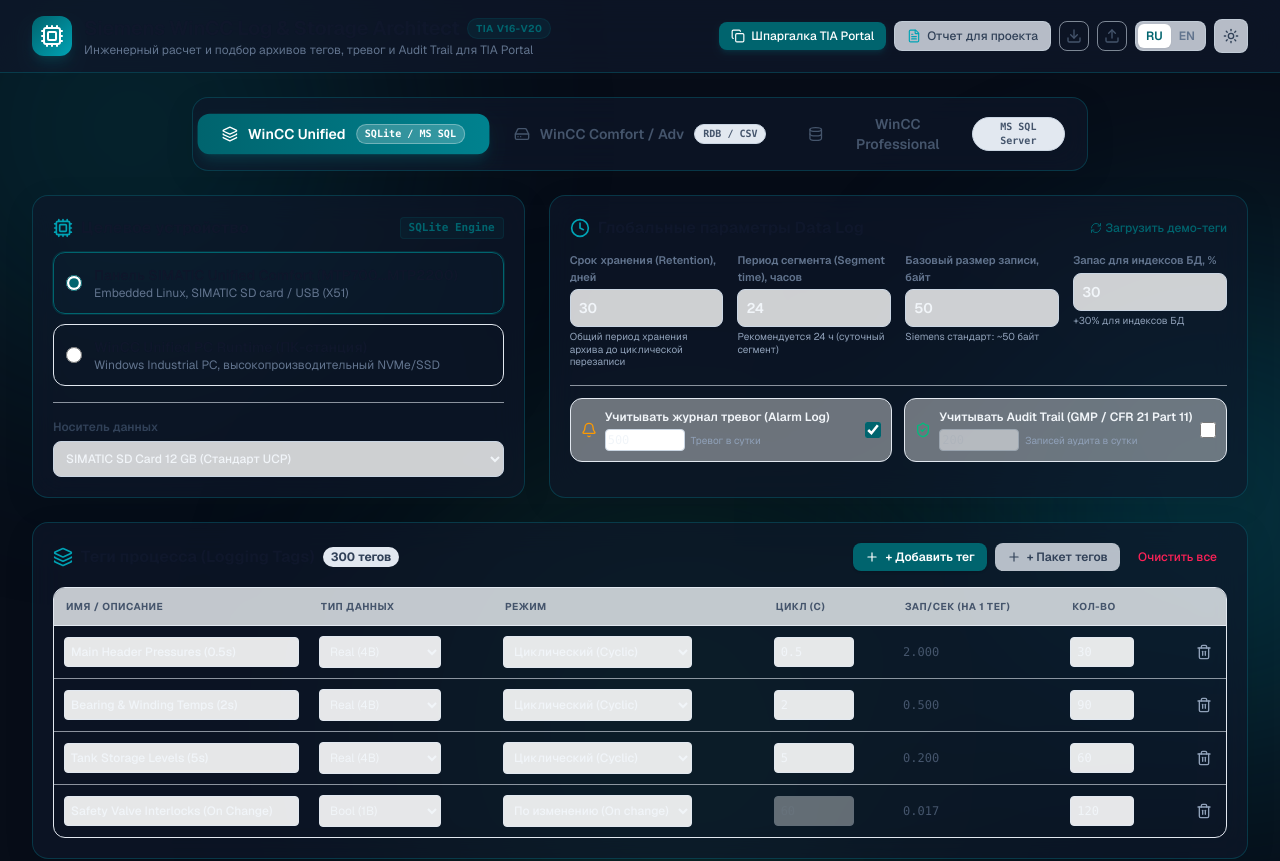
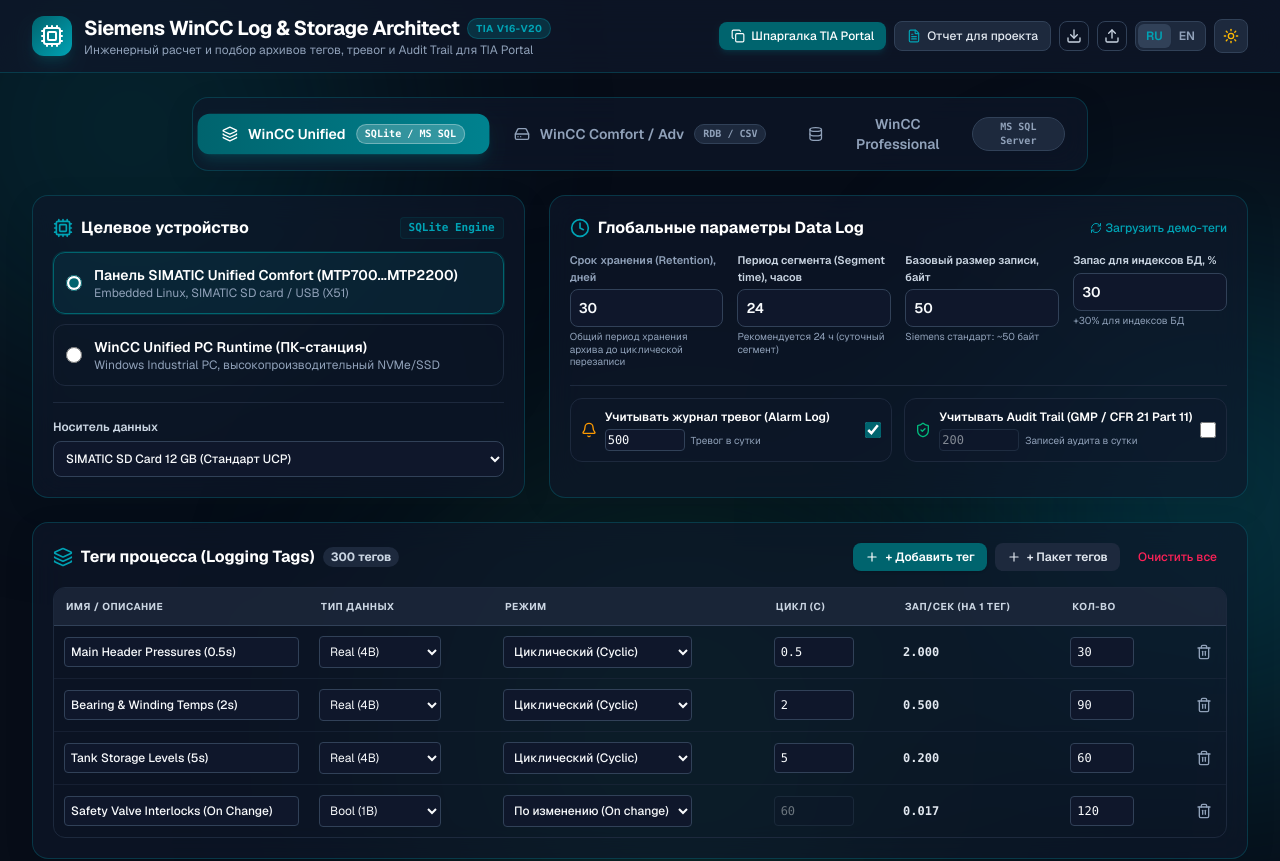
Before and after one commit to M-Galymzhan/wincc-log-architect, a Next.js app: page / in a window 1280 px wide. Shown: the top 861 px of the page. Built offline with nearby package versions, Linux system fonts and the light colour scheme.

Commit message:
fix(ui): resolve dark theme text contrast and tailwind v4 dark variant

```diff
--- a/src/app/globals.css
+++ b/src/app/globals.css
@@ -1,4 +1,6 @@
 @import "tailwindcss";
+
+@custom-variant dark (&:where(.dark, .dark *));
 
 :root {
   --siemens-petrol: #00646E;
@@ -18,8 +20,8 @@
   --bg-color: #070D18;
   --surface-color: rgba(15, 23, 42, 0.75);
   --border-color: rgba(0, 163, 181, 0.25);
-  --text-main: #F1F5F9;
-  --text-muted: #94A3B8;
+  --text-main: #F8FAFC;
+  --text-muted: #CBD5E1;
   --card-bg: rgba(15, 23, 42, 0.65);
 }
 
@@ -30,6 +32,25 @@ body {
   font-family: var(--font-geist-sans), system-ui, -apple-system, sans-serif;
   overflow-x: hidden;
   transition: background-color 0.3s ease, color 0.3s ease;
+}
+
+/* Ensure form controls and dropdowns maintain crisp WCAG AA contrast in all themes */
+input, select, textarea {
+  color: var(--text-main);
+}
+
+input::placeholder, textarea::placeholder {
+  color: var(--text-muted);
+}
+
+option {
+  background-color: #0F172A;
+  color: #F8FAFC;
+}
+
+:root:not(.dark) option {
+  background-color: #FFFFFF;
+  color: #0F172A;
 }
 
 /* Glassmorphism primitives */
--- a/src/components/Header.tsx
+++ b/src/components/Header.tsx
@@ -95,7 +95,7 @@ export const Header: React.FC<HeaderProps> = ({
               className={`px-2 py-1 rounded-md transition-all cursor-pointer ${
                 lang === 'ru'
                   ? 'bg-white dark:bg-slate-700 text-[#00646E] dark:text-[#00A3B5] shadow-xs'
-                  : 'text-slate-500 hover:text-slate-800 dark:hover:text-slate-200'
+                  : 'text-slate-600 dark:text-slate-400 hover:text-slate-900 dark:hover:text-slate-100'
               }`}
             >
               RU
@@ -105,7 +105,7 @@ export const Header: React.FC<HeaderProps> = ({
               className={`px-2 py-1 rounded-md transition-all cursor-pointer ${
                 lang === 'en'
                   ? 'bg-white dark:bg-slate-700 text-[#00646E] dark:text-[#00A3B5] shadow-xs'
-                  : 'text-slate-500 hover:text-slate-800 dark:hover:text-slate-200'
+                  : 'text-slate-600 dark:text-slate-400 hover:text-slate-900 dark:hover:text-slate-100'
               }`}
             >
               EN
--- a/src/components/TrafficGauge.tsx
+++ b/src/components/TrafficGauge.tsx
@@ -48,7 +48,7 @@ export const TrafficGauge: React.FC<TrafficGaugeProps> = ({ rate, maxRate = 800,
         />
       </div>
 
-      <div className="flex justify-between text-[10px] text-slate-400 dark:text-slate-500 font-mono">
+      <div className="flex justify-between text-[10px] text-slate-500 dark:text-slate-400 font-mono font-medium">
         <span>0 ({t.trafficIdle})</span>
         <span>300 ({lang === 'ru' ? 'Вним' : 'Warn'})</span>
         <span>500 ({t.trafficMaxSqlite})</span>
--- a/src/components/tabs/UnifiedTab.tsx
+++ b/src/components/tabs/UnifiedTab.tsx
@@ -179,7 +179,7 @@ export const UnifiedTab: React.FC<UnifiedTabProps> = ({
                   else if (val === 'ssd_custom') gb = config.storageSizeGb || 256;
                   setConfig({ ...config, storageMedium: val, storageSizeGb: gb });
                 }}
-                className="col-span-2 p-2 rounded-lg border border-slate-300 dark:border-slate-700 bg-white/80 dark:bg-slate-900 text-xs font-medium focus:border-[#00646E] focus:ring-2 focus:ring-[#00646E]/20 outline-none"
+                className="col-span-2 p-2 rounded-lg border border-slate-300 dark:border-slate-700 bg-white/80 dark:bg-slate-900 text-xs font-medium text-slate-900 dark:text-slate-100 focus:border-[#00646E] focus:ring-2 focus:ring-[#00646E]/20 outline-none"
               >
                 <option value="sd_512m">SIMATIC SD Card 512 MB</option>
                 <option value="sd_2g">SIMATIC SD Card 2 GB</option>
@@ -191,7 +191,7 @@ export const UnifiedTab: React.FC<UnifiedTabProps> = ({
 
               {config.storageMedium === 'ssd_custom' && (
                 <div className="col-span-2 flex items-center gap-2 mt-1">
-                  <span className="text-xs text-slate-500">{t.storageCustom}:</span>
+                  <span className="text-xs text-slate-700 dark:text-slate-300">{t.storageCustom}:</span>
                   <input
                     type="number"
                     min="1"
@@ -200,9 +200,9 @@ export const UnifiedTab: React.FC<UnifiedTabProps> = ({
                       const val = e.target.value === '' ? 1 : Math.max(1, parseFloat(e.target.value) || 1);
                       setConfig({ ...config, storageSizeGb: val });
                     }}
-                    className="p-1 px-2 text-xs rounded border border-slate-300 dark:border-slate-700 bg-white dark:bg-slate-900 w-24 font-mono focus:ring-2 focus:ring-[#00646E]/20 outline-none"
+                    className="p-1 px-2 text-xs rounded border border-slate-300 dark:border-slate-700 bg-white dark:bg-slate-900 text-slate-900 dark:text-slate-100 w-24 font-mono focus:ring-2 focus:ring-[#00646E]/20 outline-none"
                   />
-                  <span className="text-xs font-semibold">GB</span>
+                  <span className="text-xs font-semibold text-slate-800 dark:text-slate-200">GB</span>
                 </div>
               )}
             </div>
@@ -243,13 +243,13 @@ export const UnifiedTab: React.FC<UnifiedTabProps> = ({
                     setConfig({ ...config, retentionDays: 30 });
                   }
                 }}
-                className="p-2 text-sm font-semibold rounded-lg border border-slate-300 dark:border-slate-700 bg-white/80 dark:bg-slate-900 focus:border-[#00646E] focus:ring-2 focus:ring-[#00646E]/20 outline-none"
+                className="p-2 text-sm font-semibold rounded-lg border border-slate-300 dark:border-slate-700 bg-white/80 dark:bg-slate-900 text-slate-900 dark:text-slate-100 focus:border-[#00646E] focus:ring-2 focus:ring-[#00646E]/20 outline-none"
               />
-              <span className="text-[10px] text-slate-400 leading-tight">{t.retentionHelper}</span>
+              <span className="text-[10px] text-slate-500 dark:text-slate-400 leading-tight">{t.retentionHelper}</span>
             </div>
 
             <div className="flex flex-col gap-1">
-              <label className="text-[11px] font-semibold text-slate-500 dark:text-slate-400">
+              <label className="text-[11px] font-semibold text-slate-600 dark:text-slate-300">
                 {t.segmentHours}
               </label>
               <input
@@ -265,13 +265,13 @@ export const UnifiedTab: React.FC<UnifiedTabProps> = ({
                     setConfig({ ...config, segmentHours: 24 });
                   }
                 }}
-                className="p-2 text-sm font-semibold rounded-lg border border-slate-300 dark:border-slate-700 bg-white/80 dark:bg-slate-900 focus:border-[#00646E] focus:ring-2 focus:ring-[#00646E]/20 outline-none"
+                className="p-2 text-sm font-semibold rounded-lg border border-slate-300 dark:border-slate-700 bg-white/80 dark:bg-slate-900 text-slate-900 dark:text-slate-100 focus:border-[#00646E] focus:ring-2 focus:ring-[#00646E]/20 outline-none"
               />
-              <span className="text-[10px] text-slate-400 leading-tight">{t.segmentHelper}</span>
+              <span className="text-[10px] text-slate-500 dark:text-slate-400 leading-tight">{t.segmentHelper}</span>
             </div>
 
             <div className="flex flex-col gap-1">
-              <label className="text-[11px] font-semibold text-slate-500 dark:text-slate-400">
+              <label className="text-[11px] font-semibold text-slate-600 dark:text-slate-300">
                 {t.entryBytes}
               </label>
               <input
@@ -287,13 +287,13 @@ export const UnifiedTab: React.FC<UnifiedTabProps> = ({
                     setConfig({ ...config, perEntryBytes: 50 });
                   }
                 }}
-                className="p-2 text-sm font-semibold rounded-lg border border-slate-300 dark:border-slate-700 bg-white/80 dark:bg-slate-900 focus:border-[#00646E] focus:ring-2 focus:ring-[#00646E]/20 outline-none"
+                className="p-2 text-sm font-semibold rounded-lg border border-slate-300 dark:border-slate-700 bg-white/80 dark:bg-slate-900 text-slate-900 dark:text-slate-100 focus:border-[#00646E] focus:ring-2 focus:ring-[#00646E]/20 outline-none"
               />
-              <span className="text-[10px] text-slate-400 leading-tight">{t.entryBytesHelper}</span>
+              <span className="text-[10px] text-slate-500 dark:text-slate-400 leading-tight">{t.entryBytesHelper}</span>
             </div>
 
             <div className="flex flex-col gap-1">
-              <label className="text-[11px] font-semibold text-slate-500 dark:text-slate-400">
+              <label className="text-[11px] font-semibold text-slate-600 dark:text-slate-300">
                 {t.headroom}
               </label>
               <input
@@ -304,9 +304,9 @@ export const UnifiedTab: React.FC<UnifiedTabProps> = ({
                   const val = e.target.value === '' ? 0 : Math.max(0, parseInt(e.target.value, 10) || 0);
                   setConfig({ ...config, headroomPct: val });
                 }}
-                className="p-2 text-sm font-semibold rounded-lg border border-slate-300 dark:border-slate-700 bg-white/80 dark:bg-slate-900 focus:border-[#00646E] focus:ring-2 focus:ring-[#00646E]/20 outline-none"
+                className="p-2 text-sm font-semibold rounded-lg border border-slate-300 dark:border-slate-700 bg-white/80 dark:bg-slate-900 text-slate-900 dark:text-slate-100 focus:border-[#00646E] focus:ring-2 focus:ring-[#00646E]/20 outline-none"
               />
-              <span className="text-[10px] text-slate-400 leading-tight">{t.headroomHelper}</span>
+              <span className="text-[10px] text-slate-500 dark:text-slate-400 leading-tight">{t.headroomHelper}</span>
             </div>
           </div>
 
@@ -317,16 +317,16 @@ export const UnifiedTab: React.FC<UnifiedTabProps> = ({
               <div className="flex items-center gap-2">
                 <Bell className="w-4 h-4 text-amber-500" />
                 <div>
-                  <div className="text-xs font-semibold">{t.alarmsToggle}</div>
+                  <div className="text-xs font-semibold text-slate-900 dark:text-white">{t.alarmsToggle}</div>
                   <input
                     type="number"
                     min="0"
                     disabled={!config.includeAlarms}
                     value={config.alarmsPerDay}
                     onChange={(e) => setConfig({ ...config, alarmsPerDay: Math.max(0, parseInt(e.target.value, 10) || 0) })}
-                    className="w-20 p-0.5 text-xs font-mono rounded border border-slate-300 dark:border-slate-700 bg-white dark:bg-slate-900 mt-1 disabled:opacity-50 focus:ring-1 focus:ring-[#00646E] outline-none"
+                    className="w-20 p-0.5 text-xs font-mono rounded border border-slate-300 dark:border-slate-700 bg-white dark:bg-slate-900 text-slate-900 dark:text-slate-100 mt-1 disabled:opacity-50 focus:ring-1 focus:ring-[#00646E] outline-none"
                   />
-                  <span className="text-[10px] text-slate-400 ml-1.5">{t.alarmsPerDay}</span>
+                  <span className="text-[10px] text-slate-500 dark:text-slate-400 ml-1.5">{t.alarmsPerDay}</span>
                 </div>
               </div>
               <input
@@ -342,16 +342,16 @@ export const UnifiedTab: React.FC<UnifiedTabProps> = ({
               <div className="flex items-center gap-2">
                 <ShieldCheck className="w-4 h-4 text-emerald-500" />
                 <div>
-                  <div className="text-xs font-semibold">{t.auditToggle}</div>
+                  <div className="text-xs font-semibold text-slate-900 dark:text-white">{t.auditToggle}</div>
                   <input
                     type="number"
                     min="0"
                     disabled={!config.includeAudit}
                     value={config.auditEntriesPerDay}
                     onChange={(e) => setConfig({ ...config, auditEntriesPerDay: Math.max(0, parseInt(e.target.value, 10) || 0) })}
-                    className="w-20 p-0.5 text-xs font-mono rounded border border-slate-300 dark:border-slate-700 bg-white dark:bg-slate-900 mt-1 disabled:opacity-50 focus:ring-1 focus:ring-[#00646E] outline-none"
+                    className="w-20 p-0.5 text-xs font-mono rounded border border-slate-300 dark:border-slate-700 bg-white dark:bg-slate-900 text-slate-900 dark:text-slate-100 mt-1 disabled:opacity-50 focus:ring-1 focus:ring-[#00646E] outline-none"
                   />
-                  <span className="text-[10px] text-slate-400 ml-1.5">{t.auditPerDay}</span>
+                  <span className="text-[10px] text-slate-500 dark:text-slate-400 ml-1.5">{t.auditPerDay}</span>
                 </div>
               </div>
               <input
@@ -419,7 +419,7 @@ export const UnifiedTab: React.FC<UnifiedTabProps> = ({
             <tbody className="divide-y divide-slate-200/60 dark:divide-slate-800/60">
               {tags.length === 0 ? (
                 <tr>
-                  <td colSpan={7} className="p-6 text-center text-xs text-slate-400">
+                  <td colSpan={7} className="p-6 text-center text-xs text-slate-500 dark:text-slate-300">
                     {lang === 'ru' ? 'Список тегов пуст. Нажмите «+ Добавить тег» или «+ Пакет тегов».' : 'Tag list is empty. Click "+ Add Tag" or "+ Bulk Tags" to configure.'}
                   </td>
                 </tr>
@@ -431,14 +431,14 @@ export const UnifiedTab: React.FC<UnifiedTabProps> = ({
                         type="text"
                         value={tag.description}
                         onChange={(e) => handleUpdateTag(tag.id, { description: e.target.value })}
-                        className="w-full p-1.5 text-xs rounded border border-slate-200 dark:border-slate-700 bg-white/90 dark:bg-slate-900 focus:border-[#00646E] focus:ring-1 focus:ring-[#00646E] outline-none font-medium"
+                        className="w-full p-1.5 text-xs rounded border border-slate-200 dark:border-slate-700 bg-white/90 dark:bg-slate-900 text-slate-900 dark:text-slate-100 focus:border-[#00646E] focus:ring-1 focus:ring-[#00646E] outline-none font-medium"
                       />
                     </td>
                     <td className="p-2.5">
                       <select
                         value={tag.dataType}
                         onChange={(e) => handleUpdateTag(tag.id, { dataType: e.target.value as UnifiedTag['dataType'] })}
-                        className="p-1.5 text-xs rounded border border-slate-200 dark:border-slate-700 bg-white/90 dark:bg-slate-900 outline-none focus:ring-1 focus:ring-[#00646E]"
+                        className="p-1.5 text-xs rounded border border-slate-200 dark:border-slate-700 bg-white/90 dark:bg-slate-900 text-slate-900 dark:text-slate-100 outline-none focus:ring-1 focus:ring-[#00646E]"
                       >
                         <option value="Real">Real (4B)</option>
                         <option value="LReal">LReal (8B)</option>
@@ -452,7 +452,7 @@ export const UnifiedTab: React.FC<UnifiedTabProps> = ({
                       <select
                         value={tag.mode}
                         onChange={(e) => handleUpdateTag(tag.id, { mode: e.target.value as 'cyclic' | 'onchange' })}
-                        className="p-1.5 text-xs rounded border border-slate-200 dark:border-slate-700 bg-white/90 dark:bg-slate-900 outline-none font-medium focus:ring-1 focus:ring-[#00646E]"
+                        className="p-1.5 text-xs rounded border border-slate-200 dark:border-slate-700 bg-white/90 dark:bg-slate-900 text-slate-900 dark:text-slate-100 outline-none font-medium focus:ring-1 focus:ring-[#00646E]"
                       >
                         <option value="cyclic">{t.modeCyclic}</option>
                         <option value="onchange">{t.modeOnChange}</option>
@@ -474,10 +474,10 @@ export const UnifiedTab: React.FC<UnifiedTabProps> = ({
                             handleUpdateTag(tag.id, { cycleSec: 1 });
                           }
                         }}
-                        className="w-20 p-1.5 text-xs font-mono rounded border border-slate-200 dark:border-slate-700 bg-white/90 dark:bg-slate-900 focus:border-[#00646E] focus:ring-1 focus:ring-[#00646E] outline-none disabled:opacity-40"
+                        className="w-20 p-1.5 text-xs font-mono rounded border border-slate-200 dark:border-slate-700 bg-white/90 dark:bg-slate-900 text-slate-900 dark:text-slate-100 focus:border-[#00646E] focus:ring-1 focus:ring-[#00646E] outline-none disabled:opacity-40"
                       />
                     </td>
-                    <td className="p-2.5 font-mono text-slate-600 dark:text-slate-300">
+                    <td className="p-2.5 font-mono text-slate-700 dark:text-slate-200 font-semibold">
                       {tag.entriesPerSec.toFixed(3)}
                     </td>
                     <td className="p-2.5">
@@ -494,7 +494,7 @@ export const UnifiedTab: React.FC<UnifiedTabProps> = ({
                             handleUpdateTag(tag.id, { count: 1 });
                           }
                         }}
-                        className="w-16 p-1.5 text-xs font-mono rounded border border-slate-200 dark:border-slate-700 bg-white/90 dark:bg-slate-900 focus:border-[#00646E] focus:ring-1 focus:ring-[#00646E] outline-none"
+                        className="w-16 p-1.5 text-xs font-mono rounded border border-slate-200 dark:border-slate-700 bg-white/90 dark:bg-slate-900 text-slate-900 dark:text-slate-100 focus:border-[#00646E] focus:ring-1 focus:ring-[#00646E] outline-none"
                       />
                     </td>
                     <td className="p-2.5 text-right">
@@ -521,7 +521,7 @@ export const UnifiedTab: React.FC<UnifiedTabProps> = ({
             <CheckCircle2 className="w-5 h-5 text-emerald-500" />
             {t.resultsTitle}
           </h2>
-          <span className="text-xs font-mono text-slate-500">
+          <span className="text-xs font-mono text-slate-600 dark:text-slate-300">
             {formatPlural(result.totalSegments, lang, ['сегмент', 'сегмента', 'сегментов'], ['segment', 'segments'])} {lang === 'ru' ? 'за' : 'over'} {formatPlural(config.retentionDays, lang, ['день', 'дня', 'дней'], ['day', 'days'])}
           </span>
         </div>
```
Also changed, not shown: src/components/BulkAddModal.tsx (+8 -8 lines), src/components/ReportModal.tsx (+23 -23 lines), src/components/tabs/ComfortTab.tsx (+11 -11 lines), src/components/tabs/ProfessionalTab.tsx (+10 -10 lines).
